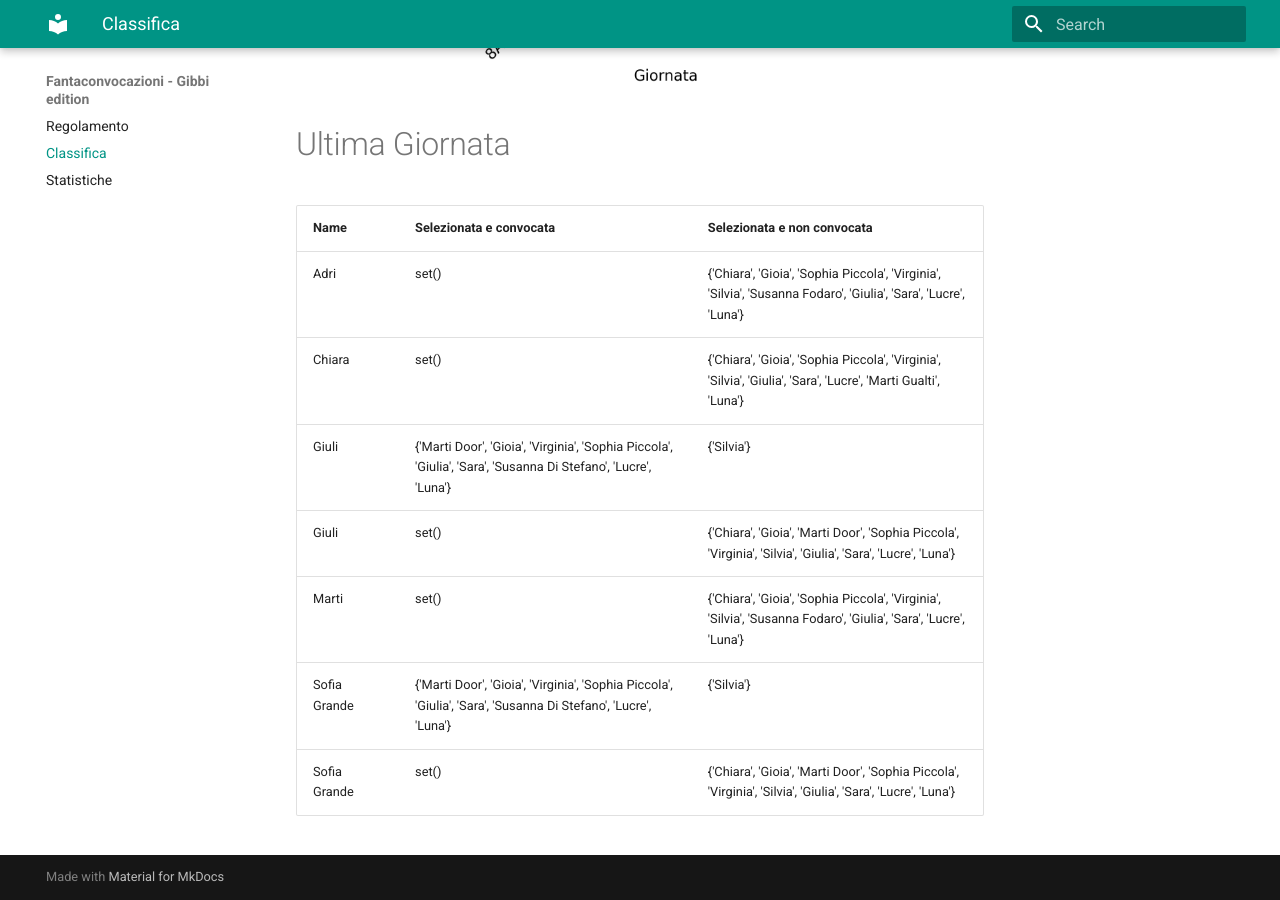
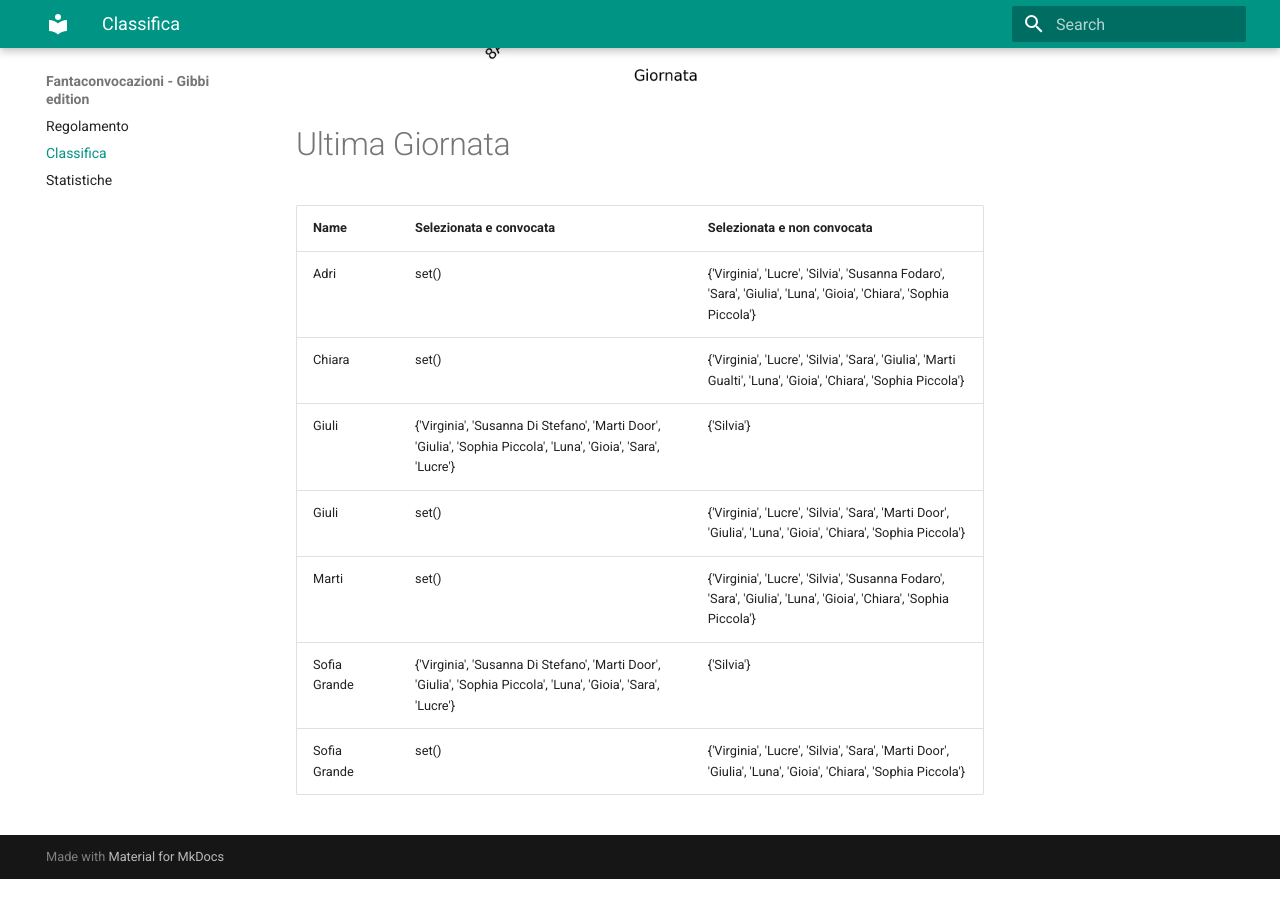
Before and after one commit to martinig94/fantagibbi, an MkDocs documentation site: the page built from docs/Classifica.md, in a window 1280 px wide and 900 px high, scrolled down 1024 px. Built offline with MkDocs 1.6.1 and Material for MkDocs 9.7.7, drawn with Linux system fonts in a browser that asks for light colours; after the commit the page ends 1903 px from its top, so only the background shows below that.

Commit message:
Auto-update from main.py

```diff
--- a/docs/Classifica.md
+++ b/docs/Classifica.md
@@ -18,11 +18,11 @@
 <!-- START_TABLE CORRECT -->
 | Name         | Selezionata e convocata                                                                                        | Selezionata e non convocata                                                                                      |
 |:-------------|:---------------------------------------------------------------------------------------------------------------|:-----------------------------------------------------------------------------------------------------------------|
-| Adri         | set()                                                                                                          | {'Chiara', 'Gioia', 'Sophia Piccola', 'Virginia', 'Silvia', 'Susanna Fodaro', 'Giulia', 'Sara', 'Lucre', 'Luna'} |
-| Chiara       | set()                                                                                                          | {'Chiara', 'Gioia', 'Sophia Piccola', 'Virginia', 'Silvia', 'Giulia', 'Sara', 'Lucre', 'Marti Gualti', 'Luna'}   |
-| Giuli        | {'Marti Door', 'Gioia', 'Virginia', 'Sophia Piccola', 'Giulia', 'Sara', 'Susanna Di Stefano', 'Lucre', 'Luna'} | {'Silvia'}                                                                                                       |
-| Giuli        | set()                                                                                                          | {'Chiara', 'Gioia', 'Marti Door', 'Sophia Piccola', 'Virginia', 'Silvia', 'Giulia', 'Sara', 'Lucre', 'Luna'}     |
-| Marti        | set()                                                                                                          | {'Chiara', 'Gioia', 'Sophia Piccola', 'Virginia', 'Silvia', 'Susanna Fodaro', 'Giulia', 'Sara', 'Lucre', 'Luna'} |
-| Sofia Grande | {'Marti Door', 'Gioia', 'Virginia', 'Sophia Piccola', 'Giulia', 'Sara', 'Susanna Di Stefano', 'Lucre', 'Luna'} | {'Silvia'}                                                                                                       |
-| Sofia Grande | set()                                                                                                          | {'Chiara', 'Gioia', 'Marti Door', 'Sophia Piccola', 'Virginia', 'Silvia', 'Giulia', 'Sara', 'Lucre', 'Luna'}     |
+| Adri         | set()                                                                                                          | {'Virginia', 'Lucre', 'Silvia', 'Susanna Fodaro', 'Sara', 'Giulia', 'Luna', 'Gioia', 'Chiara', 'Sophia Piccola'} |
+| Chiara       | set()                                                                                                          | {'Virginia', 'Lucre', 'Silvia', 'Sara', 'Giulia', 'Marti Gualti', 'Luna', 'Gioia', 'Chiara', 'Sophia Piccola'}   |
+| Giuli        | {'Virginia', 'Susanna Di Stefano', 'Marti Door', 'Giulia', 'Sophia Piccola', 'Luna', 'Gioia', 'Sara', 'Lucre'} | {'Silvia'}                                                                                                       |
+| Giuli        | set()                                                                                                          | {'Virginia', 'Lucre', 'Silvia', 'Sara', 'Marti Door', 'Giulia', 'Luna', 'Gioia', 'Chiara', 'Sophia Piccola'}     |
+| Marti        | set()                                                                                                          | {'Virginia', 'Lucre', 'Silvia', 'Susanna Fodaro', 'Sara', 'Giulia', 'Luna', 'Gioia', 'Chiara', 'Sophia Piccola'} |
+| Sofia Grande | {'Virginia', 'Susanna Di Stefano', 'Marti Door', 'Giulia', 'Sophia Piccola', 'Luna', 'Gioia', 'Sara', 'Lucre'} | {'Silvia'}                                                                                                       |
+| Sofia Grande | set()                                                                                                          | {'Virginia', 'Lucre', 'Silvia', 'Sara', 'Marti Door', 'Giulia', 'Luna', 'Gioia', 'Chiara', 'Sophia Piccola'}     |
 <!-- END_TABLE CORRECT -->
```
